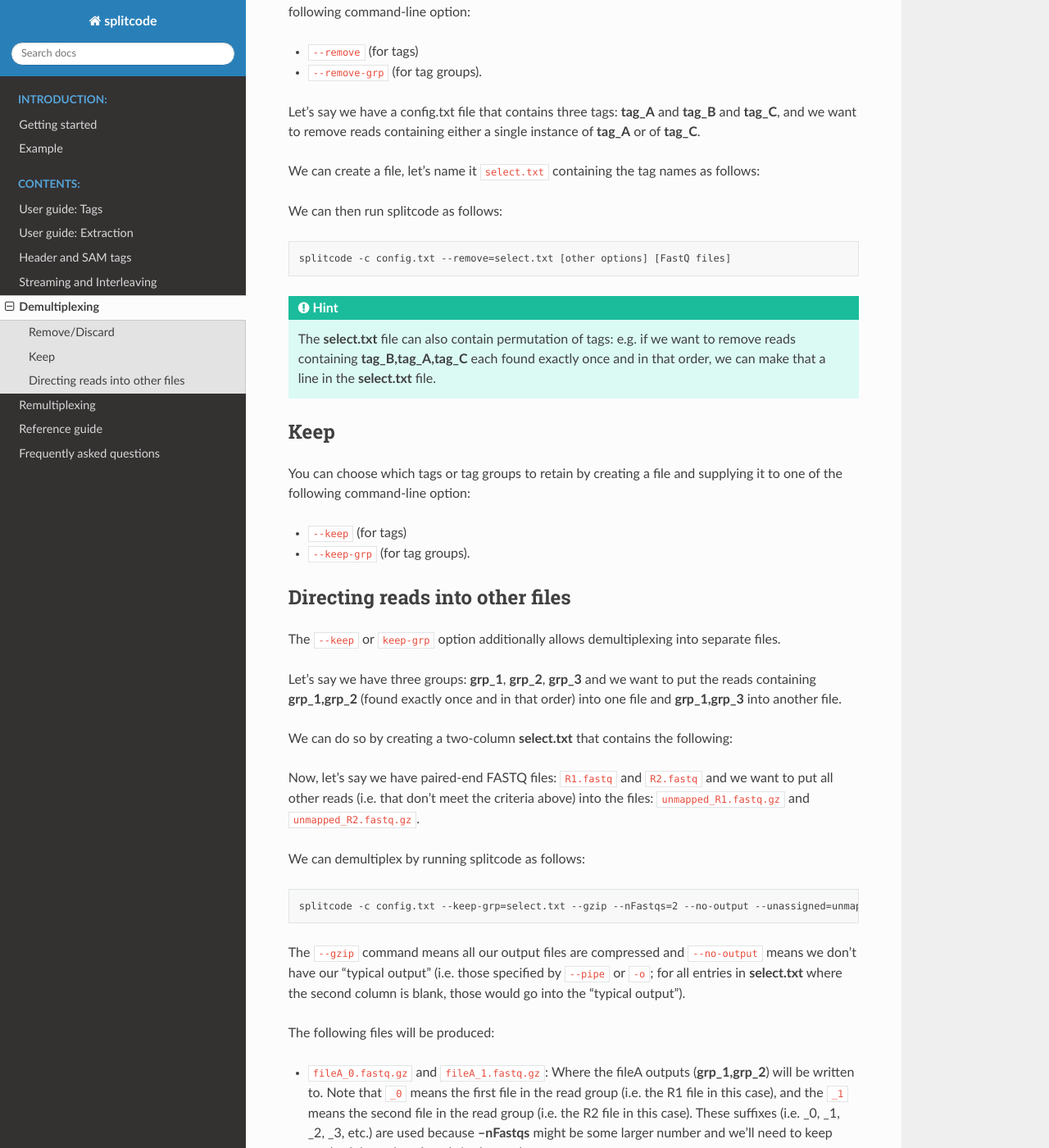
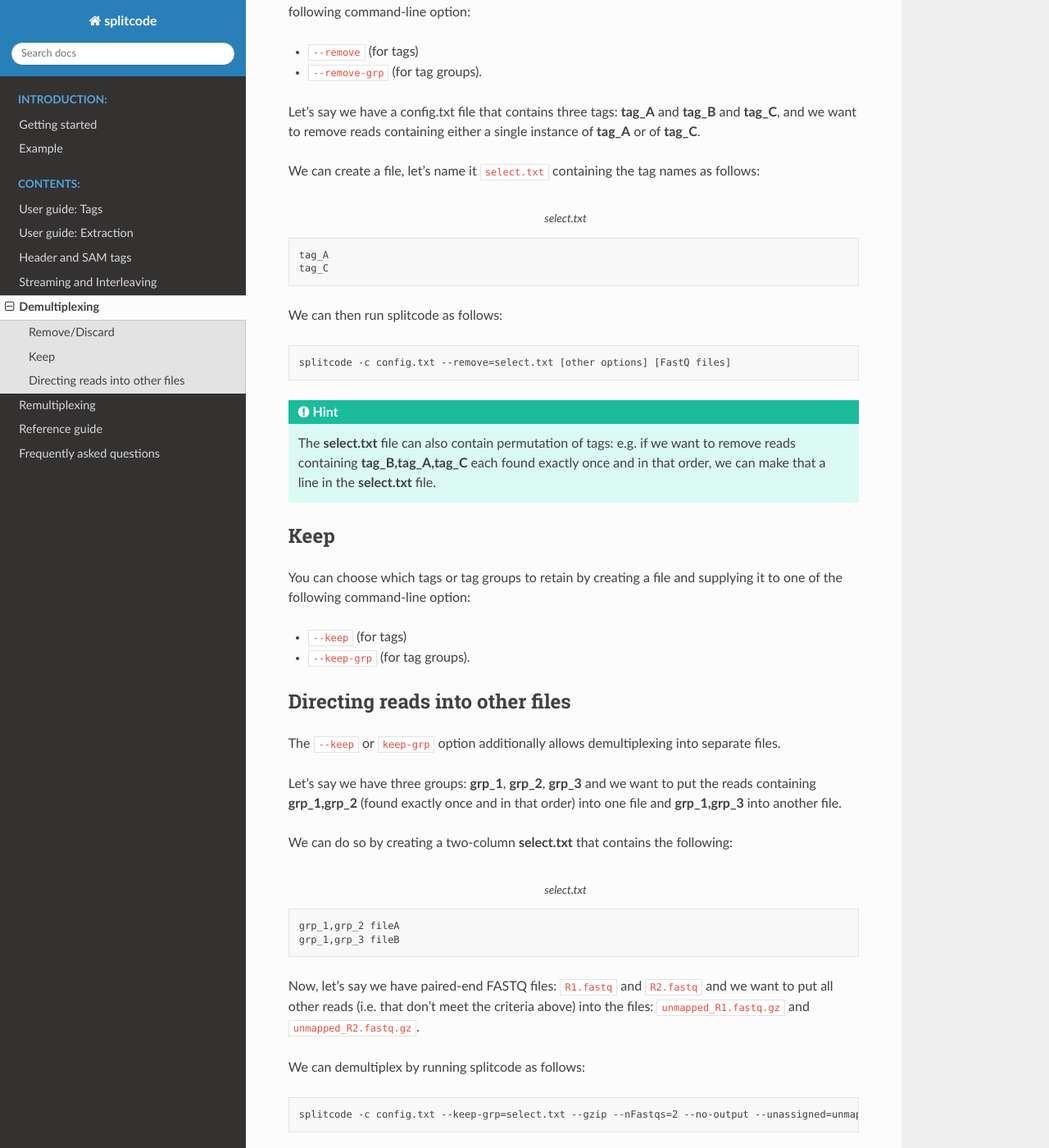
Before and after one commit to pachterlab/splitcode-tutorial, a Sphinx documentation site: the page built from docs/source/demultiplex_guide.rst, in a window 1280 px wide and 1400 px high, scrolled down 333 px. Shown: the whole window at 82% size. Built offline with Sphinx 7.4.7 and the Read the Docs theme 2.0.0, drawn with Linux system fonts in a browser that asks for light colours.

Commit message:
Update demultiplex_guide.rst

```diff
--- a/docs/source/demultiplex_guide.rst
+++ b/docs/source/demultiplex_guide.rst
@@ -18,8 +18,8 @@
 .. code-block:: text
   :caption: select.txt
 
- tag_A
- tag_C
+  tag_A
+  tag_C
 
 We can then run splitcode as follows:
 
@@ -51,8 +51,8 @@
 .. code-block:: text
   :caption: select.txt
 
- grp_1,grp_2 fileA
- grp_1,grp_3 fileB
+  grp_1,grp_2 fileA
+  grp_1,grp_3 fileB
 
 Now, let's say we have paired-end FASTQ files: ``R1.fastq`` and ``R2.fastq`` and we want to put all other reads (i.e. that don't meet the criteria above) into the files: ``unmapped_R1.fastq.gz`` and ``unmapped_R2.fastq.gz``.
 
@@ -66,7 +66,7 @@
 
 The following files will be produced:
 
-* ``fileA_0.fastq.gz`` and ``fileA_1.fastq.gz``: Where the fileA outputs (**grp_1,grp_2**) will be written to. Note that ``_0`` means the first file in the read group (i.e. the R1 file in this case), and the ``_1`` means the second file in the read group (i.e. the R2 file in this case). These suffixes (i.e. _0, _1, _2, _3, etc.) are used because **--nFastqs** might be some larger number and we'll need to keep track of the order of reads in the read group.
+* ``fileA_0.fastq.gz`` and ``fileA_1.fastq.gz``: Where the fileA outputs (**grp_1,grp_2**) will be written to. Note that **_0** means the first file in the read group (i.e. the R1 file in this case), and the **_1** means the second file in the read group (i.e. the R2 file in this case). These suffixes (i.e. _0, _1, _2, _3, etc.) are used because **--nFastqs** might be some larger number and we'll need to keep track of the order of reads in the read group.
 * ``fileB_0.fastq.gz`` and ``fileB_1.fastq.gz``: Where the fileB outputs (**grp_1,grp_3**) will be written to. Similar concept to the *fileA* outputs described above.
 * ``fileA_barcodes.fastq.gz`` and ``fileB_barcodes.fastq.gz``: These contain the final barcodes for the fileA files and the fileB files if **--assign** is specified (without **--assign**, these files will just be empty).
 * ``unmapped_R1.fastq.gz`` and ``unmapped_R2.fastq.gz``: These are the files where we specified that the unmapped reads (i.e. those that don't fall into anything in select.txt) will be written into.
```
